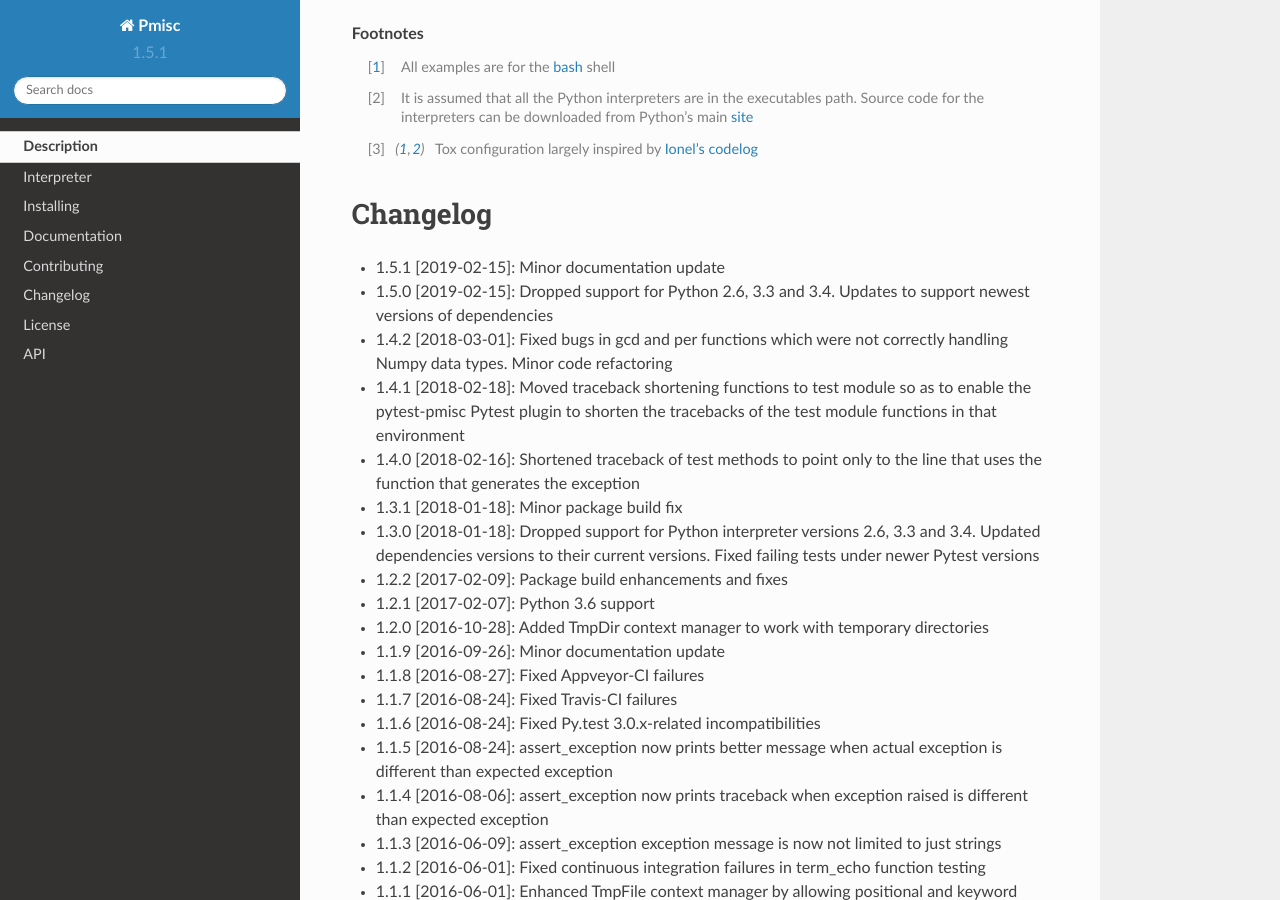
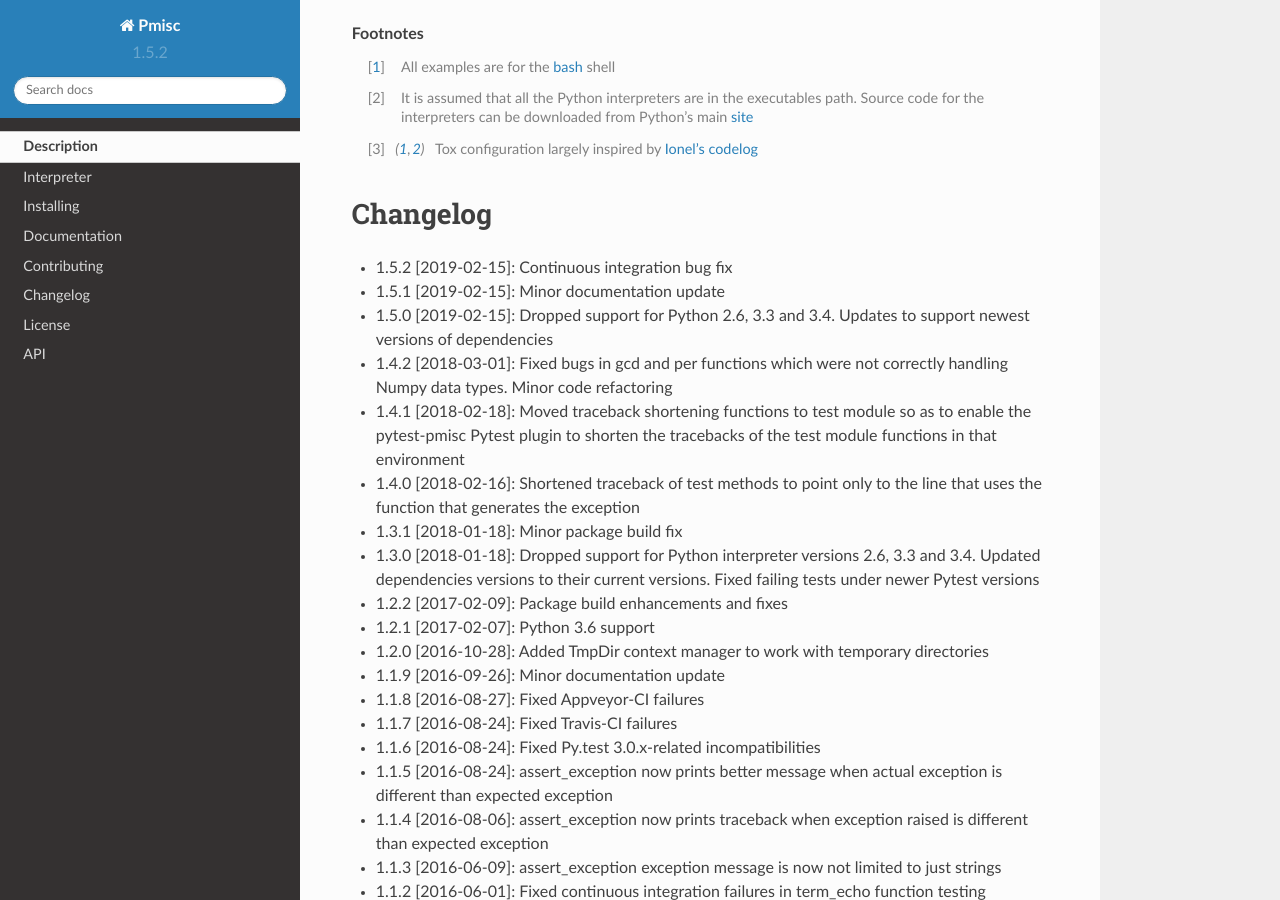
Before and after one commit to pmacosta/pmisc, a Sphinx documentation site: the page built from docs/README.rst, in a window 1280 px wide and 900 px high, scrolled down 4002 px. Built offline with Sphinx 7.4.7 and the Read the Docs theme 2.0.0, drawn with Linux system fonts in a browser that asks for light colours.

Commit message:
Continuous integration bug fixes

```diff
--- a/CHANGELOG.rst
+++ b/CHANGELOG.rst
@@ -4,6 +4,8 @@
 
 Changelog
 =========
+
+* 1.5.2 [2019-02-15]: Continuous integration bug fix
 
 * 1.5.1 [2019-02-15]: Minor documentation update
 
--- a/README.rst
+++ b/README.rst
@@ -70,8 +70,8 @@
 .. _ReadTheDocs Sphinx theme: https://github.com/rtfd/sphinx_rtd_theme
 .. _Inline Syntax Highlight Sphinx Extension:
    https://bitbucket.org/klorenz/sphinxcontrib-inlinesyntaxhighlight
-.. _Shellcheck Linter Sphinx Extension: https://pypi.org/project
-   /sphinxcontrib-shellcheck
+.. _Shellcheck Linter Sphinx Extension:
+   https://pypi.org/project/sphinxcontrib-shellcheck
 .. _Tox: https://tox.readthedocs.io
 .. _Virtualenv: https://docs.python-guide.org/dev/virtualenvs
 .. [[[end]]]
--- a/docs/README.rst
+++ b/docs/README.rst
@@ -70,8 +70,8 @@
 .. _ReadTheDocs Sphinx theme: https://github.com/rtfd/sphinx_rtd_theme
 .. _Inline Syntax Highlight Sphinx Extension:
    https://bitbucket.org/klorenz/sphinxcontrib-inlinesyntaxhighlight
-.. _Shellcheck Linter Sphinx Extension: https://pypi.org/project
-   /sphinxcontrib-shellcheck
+.. _Shellcheck Linter Sphinx Extension:
+   https://pypi.org/project/sphinxcontrib-shellcheck
 .. _Tox: https://tox.readthedocs.io
 .. _Virtualenv: https://docs.python-guide.org/dev/virtualenvs
 .. [[[end]]]
--- a/docs/conf.py
+++ b/docs/conf.py
@@ -63,9 +63,9 @@
 # built documents.
 #
 # The short X.Y version.
-version = '1.5.1'
+version = '1.5.2'
 # The full version, including alpha/beta/rc tags.
-release = '1.5.1'
+release = '1.5.2'
 
 # The language for content autogenerated by Sphinx. Refer to documentation
 # for a list of supported languages.
--- a/pmisc/version.py
+++ b/pmisc/version.py
@@ -7,7 +7,7 @@
 ###
 # Global variables
 ###
-VERSION_INFO = (1, 5, 1, "final", 0)
+VERSION_INFO = (1, 5, 2, "final", 0)
 
 
 ###
```
Also changed, not shown: 1 other file.
